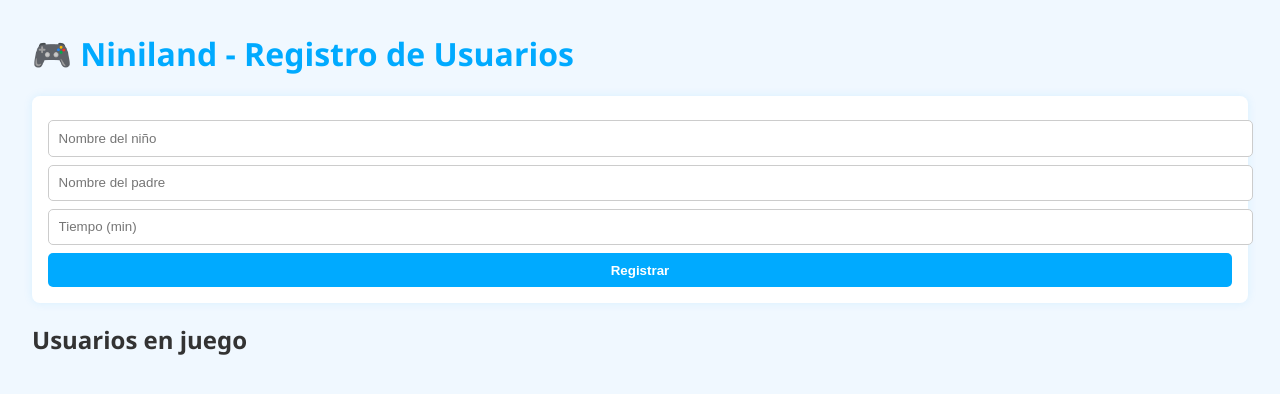
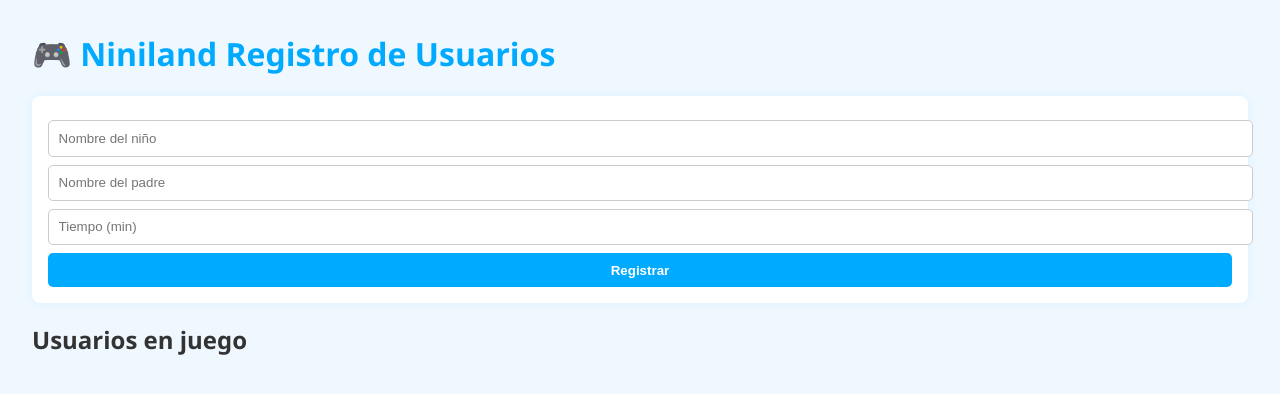
Before and after one commit to VictorMtMwr/Niniland, a plain HTML site: page index.html in a window 1280 px wide. Drawn offline with Linux system fonts and the light colour scheme.

Commit message:
prueba 2

```diff
--- a/index.html
+++ b/index.html
@@ -7,7 +7,7 @@
   <link rel="stylesheet" href="css/style.css" />
 </head>
 <body>
-  <h1>🎮 Niniland - Registro de Usuarios</h1>
+  <h1>🎮 Niniland  Registro de Usuarios</h1>
 
   <form id="form-registro">
     <input type="text" id="nombre-nino" placeholder="Nombre del niño" required />
```
